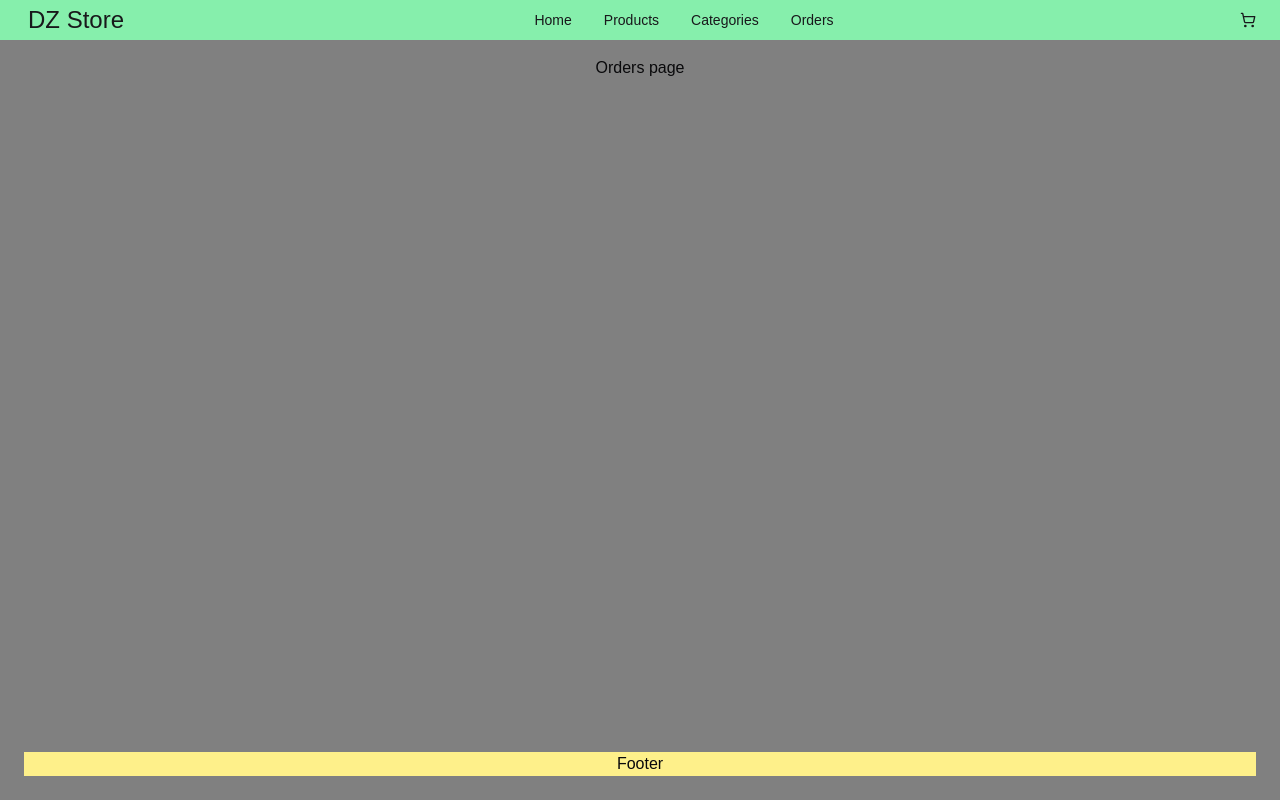
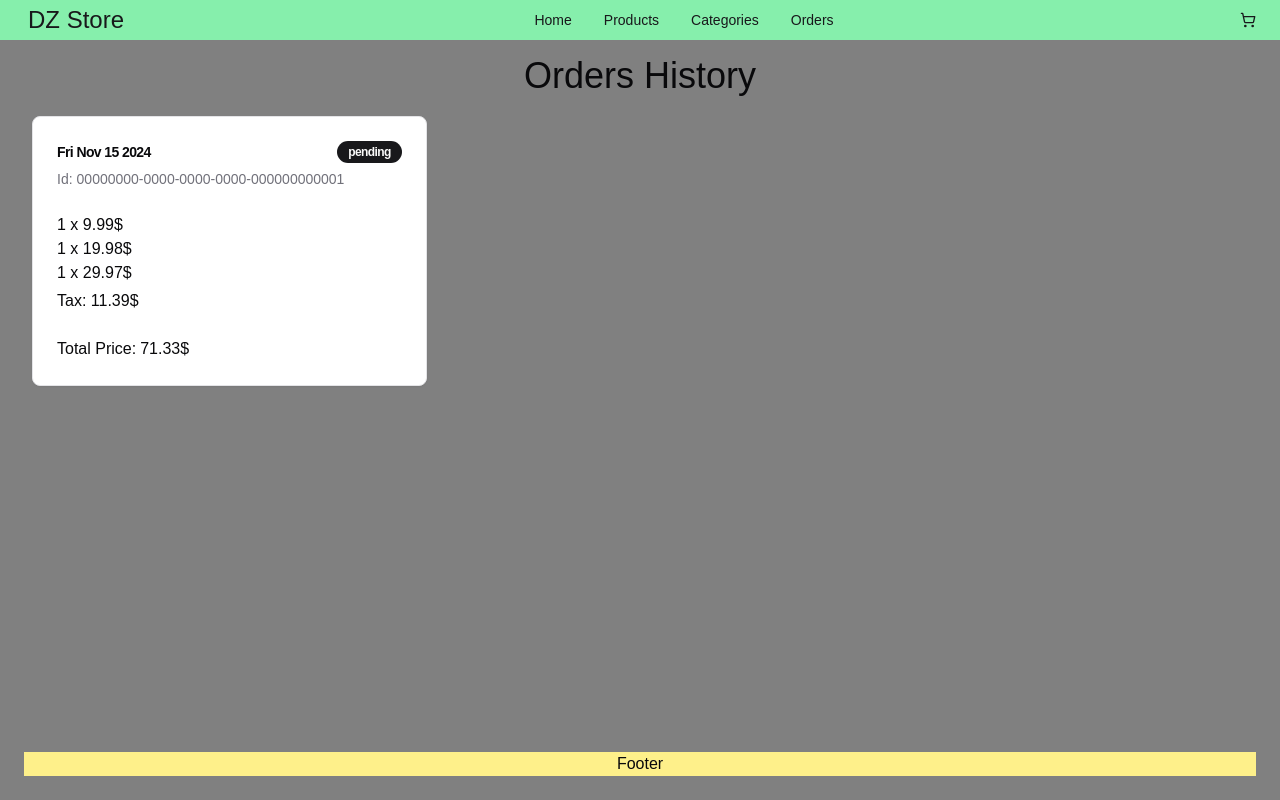
Before and after one commit to ahmadalzoubi13579/dz-e-commerce, a Next.js app: page /orders in a window 1280 px wide. Built offline with nearby package versions, Linux system fonts and the light colour scheme; what tailwindcss-logical would draw is missing.

Commit message:
feat: orders layout

```diff
--- a/src/app/(app)/orders/[orderId]/page.tsx
+++ b/src/app/(app)/orders/[orderId]/page.tsx
@@ -17,6 +17,4 @@ export default async function OrderPage(props: PageProps) {
       <OrderDetails id={orderId} />
     </HydrationBoundary>
   );
-
-  return <div>{OrderPage.name}</div>;
 }
--- a/src/app/features/categories/components/CategoryDetails/CategoryDetails.tsx
+++ b/src/app/features/categories/components/CategoryDetails/CategoryDetails.tsx
@@ -31,7 +31,7 @@ const CategoryDetails: FC<CategoryDetailsProps> = ({ id, slug }) => {
   const { name, description, image } = categoryData.data;
 
   return (
-    <section className='text-left space-y-5'>
+    <section className='text-left space-y-5 my-5'>
       <h1 className='text-center text-4xl'>{name}</h1>
 
       <div>
--- /dev/null
+++ b/src/app/features/orders/components/OrderCard/OrderCard.tsx
@@ -0,0 +1,43 @@
+import { FC } from 'react';
+import { Order } from '~/src/types/app';
+
+import { Card, CardContent, CardDescription, CardFooter, CardHeader, CardTitle } from '@/components/ui/card';
+import { Badge } from '~/src/components/ui/badge';
+
+interface OrderCardProps {
+  order: Order;
+}
+
+const OrderCard: FC<OrderCardProps> = ({ order }) => {
+  const { id, cart, status, timestamp } = order;
+  const orderDate = new Date(timestamp as Date).toDateString();
+
+  return (
+    <Card className='h-full flex flex-col'>
+      <CardHeader>
+        <CardTitle className='flex flex-col sm:flex-row space-y-1 sm:space-y-0 justify-between items-center'>
+          <span className='text-sm'>{orderDate}</span>
+          <Badge className='lowercase'>{status}</Badge>
+        </CardTitle>
+        <CardDescription className='flex flex-col sm:flex-row space-y-1 sm:space-y-0 sm:space-x-1 items-center'>
+          <span>Id: </span>
+          <span>{id}</span>
+        </CardDescription>
+      </CardHeader>
+      <CardContent className='mt-auto flex flex-col items-start'>
+        {cart.items.map(item => (
+          <span key={item.id}>
+            {item.quantity} x {item.price.amount.toFixed(2)}$
+          </span>
+        ))}
+        <span className='mt-1'>Tax: {(cart.tax * cart.subtotal.amount).toFixed(2)}$</span>
+      </CardContent>
+      <CardFooter className='flex-col sm:flex-row space-y-1 sm:space-y-0 sm:space-x-1'>
+        <span>Total Price:</span>
+        <span>{cart.total.amount.toFixed(2)}$</span>
+      </CardFooter>
+    </Card>
+  );
+};
+
+export { OrderCard };
--- /dev/null
+++ b/src/app/features/orders/components/OrderCard/index.ts
@@ -0,0 +1 @@
+export * from './OrderCard';
--- a/src/app/features/orders/components/OrderDetails/OrderDetails.tsx
+++ b/src/app/features/orders/components/OrderDetails/OrderDetails.tsx
@@ -16,7 +16,11 @@ const OrderDetails: FC<OrderDetailsProps> = ({ id }) => {
 
   console.log(data, isFetching);
 
-  return <div>order details page</div>;
+  return (
+    <section>
+      <div>order details page</div>;
+    </section>
+  );
 };
 
 export { OrderDetails };
--- /dev/null
+++ b/src/app/features/orders/components/OrdersGrid/OrdersGrid.tsx
@@ -0,0 +1,21 @@
+import { FC } from 'react';
+import { Order } from '~/src/types/app';
+import { OrderCard } from '../OrderCard';
+
+interface OrdersGridProps {
+  orders: Order[];
+}
+
+const OrdersGrid: FC<OrdersGridProps> = ({ orders }) => {
+  return (
+    <div className='flex flex-wrap my-3'>
+      {orders.map(order => (
+        <div key={order.id} className='basis-full md:basis-6/12 xl:basis-4/12 p-2'>
+          <OrderCard order={order} />
+        </div>
+      ))}
+    </div>
+  );
+};
+
+export { OrdersGrid };
--- /dev/null
+++ b/src/app/features/orders/components/OrdersGrid/index.ts
@@ -0,0 +1 @@
+export * from './OrdersGrid';
--- a/src/app/features/orders/components/OrdersList/OrdersList.tsx
+++ b/src/app/features/orders/components/OrdersList/OrdersList.tsx
@@ -1,13 +1,21 @@
 'use client';
 
 import { useGetOrdersQuery } from '../../services/queries';
+import { OrdersGrid } from '../OrdersGrid';
 
 const OrdersList = () => {
   const { data, isFetching } = useGetOrdersQuery();
 
-  console.log(data, isFetching);
+  if (isFetching) return <h1>Loading...</h1>;
 
-  return <div>Orders page</div>;
+  if (!data) return <h1>No Data!</h1>;
+
+  return (
+    <section>
+      <h1 className='text-4xl'>Orders History</h1>
+      <OrdersGrid orders={data.data} />
+    </section>
+  );
 };
 
 export { OrdersList };
--- a/src/app/features/products/components/ProductCard/ProductCard.tsx
+++ b/src/app/features/products/components/ProductCard/ProductCard.tsx
@@ -30,12 +30,12 @@ const ProductCard: FC<ProductCardProps> = ({ product }) => {
       <CardContent className='mt-auto'>
         <ImageLoader src={images[0]} alt={`${name} product image`} />
       </CardContent>
-      <CardFooter className='justify-between'>
+      <CardFooter className='justify-between flex-col sm:flex-row'>
         <TooltipProvider>
           <Tooltip>
             <TooltipTrigger className='flex items-center space-x-1 bg-gray-950 hover:bg-gray-700 text-white px-2 py-1 rounded-md'>
               <CirclePlus />
-              <span>{price.amount.toFixed(2)} $</span>
+              <span>{price.amount.toFixed(2)}$</span>
             </TooltipTrigger>
             <TooltipContent>
               <p>Add to Cart</p>
--- a/src/app/features/products/components/ProductDetails/ProductDetails.tsx
+++ b/src/app/features/products/components/ProductDetails/ProductDetails.tsx
@@ -25,7 +25,7 @@ const ProductDetails: FC<ProductDetailsProps> = ({ id }) => {
   const { name, description, categories, images, price } = data.data;
 
   return (
-    <section className='text-left space-y-5'>
+    <section className='text-left space-y-5 my-5'>
       <h1 className='text-center text-4xl'>{name}</h1>
 
       <div>
@@ -47,7 +47,7 @@ const ProductDetails: FC<ProductDetailsProps> = ({ id }) => {
       <div className='flex flex-col items-center'>
         <div className='flex items-center space-x-2'>
           <h3 className='text-lg'>Price: </h3>
-          <span>{price.amount.toFixed(2)} $</span>
+          <span>{price.amount.toFixed(2)}$</span>
         </div>
         <Button>
           <ShoppingBasket />
--- a/src/app/features/products/components/ProductsGrid/ProductsGrid.tsx
+++ b/src/app/features/products/components/ProductsGrid/ProductsGrid.tsx
@@ -10,7 +10,7 @@ const ProductsGrid: FC<ProductsGridProps> = ({ products }) => {
   return (
     <div className='flex flex-wrap my-3'>
       {products.map(product => (
-        <div key={product.id} className='basis-full sm:basis-6/12 md:basis-4/12 lg:basis-3/12 p-1'>
+        <div key={product.id} className='basis-full sm:basis-6/12 lg:basis-4/12 xl:basis-3/12 p-1'>
           <ProductCard product={product} />
         </div>
       ))}
```
